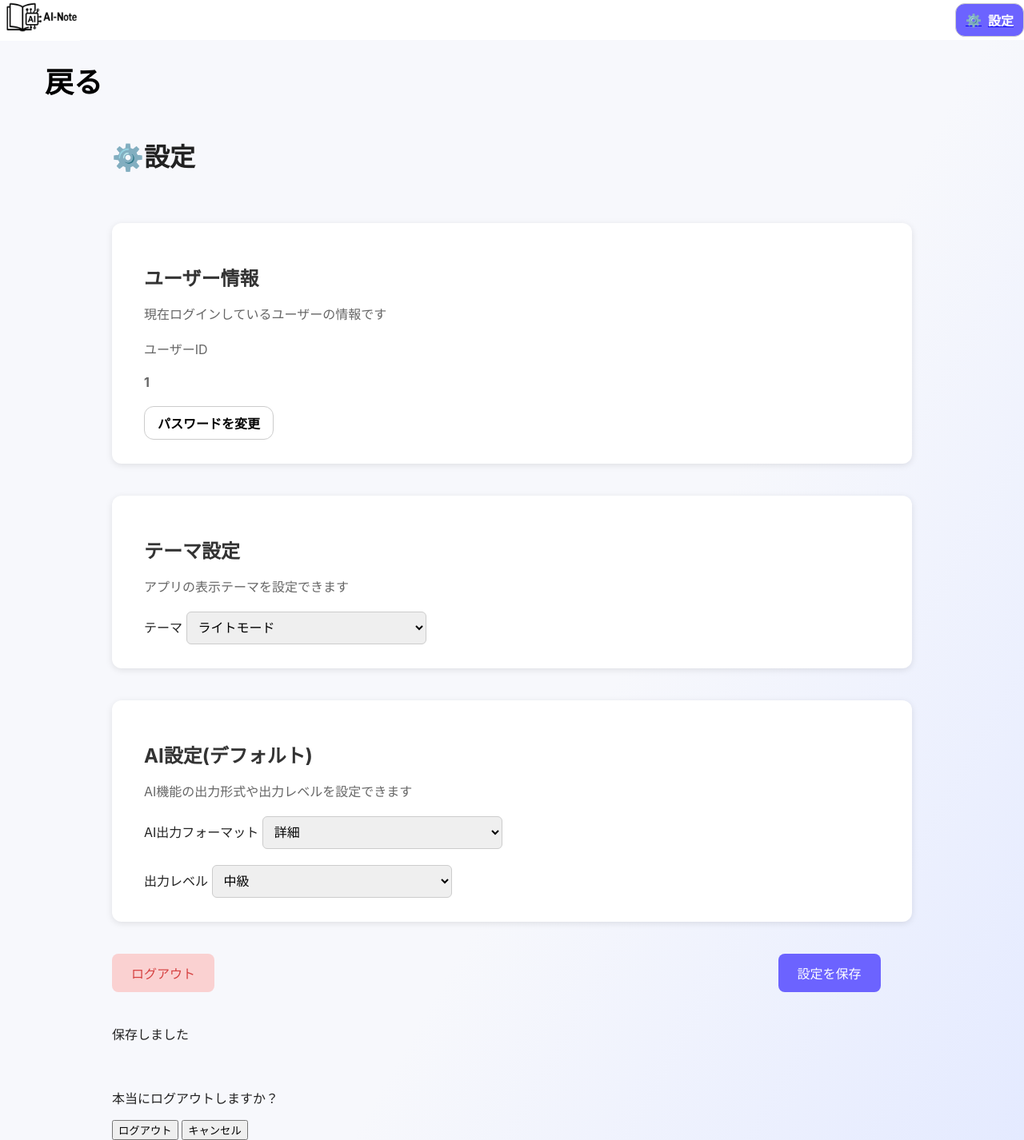
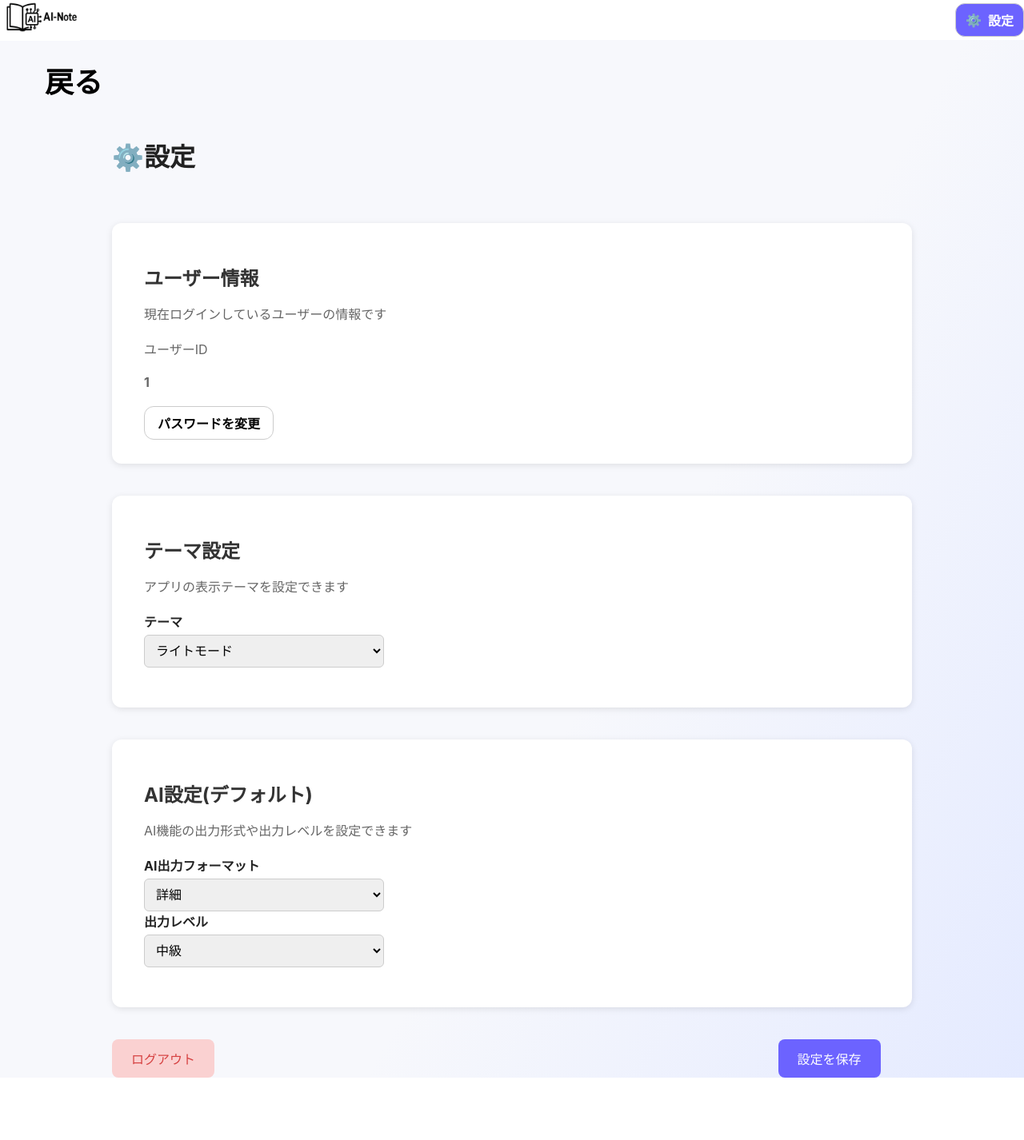
Before and after one commit to tai-ymmt/AI-note_app, a Flask app: page /custom in a window 1280 px wide. Shown: the whole page at 80% size. After the commit the page ends 1348 px from the top, so only its background shows below. Run offline with Flask 3, Linux system fonts and the light colour scheme; a user stored in the database is signed in; tables that the repository leaves empty hold one stand-in row (values such as "Sample post"); parts of the project's set-up code (start-up, migrations or seed data) failed here and were passed over.

Commit message:
ダーク最終

```diff
--- a/static/main.js
+++ b/static/main.js
@@ -15,18 +15,3 @@
     });
   });
 });
-
-//設定リンクの色変更
-document.addEventListener("DOMContentLoaded", () => {
-  if (window.location.pathname.includes("custom")) {
-    const settingActions = document.querySelector(".setting-actions");
-    const settingLink = document.querySelector(".setting-link");
-
-    if (settingActions) {
-      settingActions.style.setProperty("background-color", "#6c63ff", "important");
-    }
-    if (settingLink) {
-      settingLink.style.setProperty("color", "#fff", "important");
-    }
-  }
-});
--- a/static/style.css
+++ b/static/style.css
@@ -650,10 +650,12 @@
 }
 
 .setting-actions {
+    text-decoration: none;
     display: inline-flex;
     align-items: center;
     padding: 8px 12px;
-    background-color: #f0f0f0;
+    background: #6c63ff;
+    color: #fff;
     border-radius: 12px;
     border: 1px solid #ccc;
     gap: 8px;
@@ -793,6 +803,82 @@
 
 
 
+.custum-page-form-group {
+    margin-bottom: 20px;
+}
+
+.custum-page-form-group label {
+    display: block;
+    font-weight: bold;
+    margin-bottom: 5px;
+}
+
+.custum-page-form-group select {
+    width: 200px;
+    padding: 6px;
+    font-size: 16px;
+}
+
+.custom-modal-overlay {
+  display: none;
+  position: fixed;
+  z-index: 10000;
+  top: 0;
+  left: 0;
+  width: 100vw;
+  height: 100vh;
+  background-color: rgba(0, 0, 0, 0.4);
+  justify-content: center;
+  align-items: center;
+}
+
+.custom-modal-box {
+  background: #fff;
+  padding: 24px 32px;
+  border-radius: 10px;
+  box-shadow: 0 6px 20px rgba(0, 0, 0, 0.2);
+  text-align: center;
+}
+
+.custom-modal-actions {
+  margin-top: 20px;
+}
+
+.custom-modal-actions button {
+  margin: 0 10px;
+  padding: 10px 20px;
+  border: none;
+  border-radius: 6px;
+  font-weight: bold;
+  cursor: pointer;
+  background-color: #6c63ff;
+  color: white;
+  transition: background-color 0.2s;
+}
+
+.custom-modal-actions button:hover {
+  background-color: #594cf5;
+}
+
+#custom-toast {
+  position: fixed;
+  bottom: 30px;
+  right: 30px;
+  background-color: #323232;
+  color: #fff;
+  padding: 14px 24px;
+  border-radius: 8px;
+  opacity: 0;
+  visibility: hidden;
+  transition: opacity 0.3s ease, visibility 0.3s ease;
+  z-index: 9999;
+}
+#custom-toast.show {
+  opacity: 1;
+  visibility: visible;
+}
+
+
 /*以下ダークモード設定*/
 /* ダークモード切り替え用 - 共通 */
 body.dark-mode,
--- a/templates/custom.html
+++ b/templates/custom.html
@@ -10,12 +10,6 @@
     <header>
             {% include "header.html" %}
     </header>
-    <script> /*ヘッダーの色変更js*/
-        if (window.location.pathname.includes("custom")) {
-        document.querySelector(".setting-actions").style.backgroundColor = "#d6a9ca";
-        document.querySelector(".setting-link").style.color = "#a5229c";
-        }
-    </script>
     <div class="custom-title">
         <a href="javascript:history.back();" class="back-link">戻る</a>
     </div>
@@ -52,7 +46,7 @@
                     <option value="0" {% if current_user.ai_answer_flag == 0 %}selected{% endif %}>シンプル</option>
                     <option value="1" {% if current_user.ai_answer_flag == 1 %}selected{% endif %}>詳細</option>
                     <option value="2" {% if current_user.ai_answer_flag == 2 %}selected{% endif %}>箇条書き</option>
-                </select><br><br>
+                </select>
                 <label for="response-level">出力レベル</label>
                 <select id="response-level" name="ai_level_flag">
                     <option value="0" {% if current_user.ai_level_flag == 0 %}selected{% endif %}>初級</option>
@@ -79,28 +73,6 @@
             </div>
         </div>
     </main>
-
-
-<script>
-  document.addEventListener('DOMContentLoaded', function () {
-    const logoutBtn = document.getElementById("custom-logout-btn");
-    const modal = document.getElementById("custom-logout-modal");
-    const confirmBtn = document.getElementById("custom-confirm-logout");
-    const cancelBtn = document.getElementById("custom-cancel-logout");
-
-    logoutBtn.addEventListener("click", function () {
-      modal.style.display = "flex";
-    });
-
-    cancelBtn.addEventListener("click", function () {
-      modal.style.display = "none";
-    });
-
-    confirmBtn.addEventListener("click", function () {
-      window.location.href = "/logout";
-    });
-  });
-</script>
 
 <script>
 document.getElementById('theme').addEventListener('change', function () {
--- a/templates/header.html
+++ b/templates/header.html
@@ -16,6 +16,6 @@
     </a>
 </div>
 
-<script src="{{ url_for('static', filename='main.js') }}"></script>
+<!-- <script src="{{ url_for('static', filename='main.js') }}"></script> -->
 </body>
 </html>
--- a/templates/index.html
+++ b/templates/index.html
@@ -15,9 +15,7 @@
 </head>
 
 <body class="custom-page {{ 'light-mode' if current_user.mode_flag == 1 else 'dark-mode' }}">
-    <div class="index-body">
 <!-- 以下、ノート一覧画面 -->
-<body style="margin: 0; padding: 0;">
     <!-- ヘッダー -->
     <header>
         {% include "header.html" %}
```
Also changed, not shown: other parts of static/style.css (+18 -6 lines), templates/change_pass.html (+13 -20 lines).
